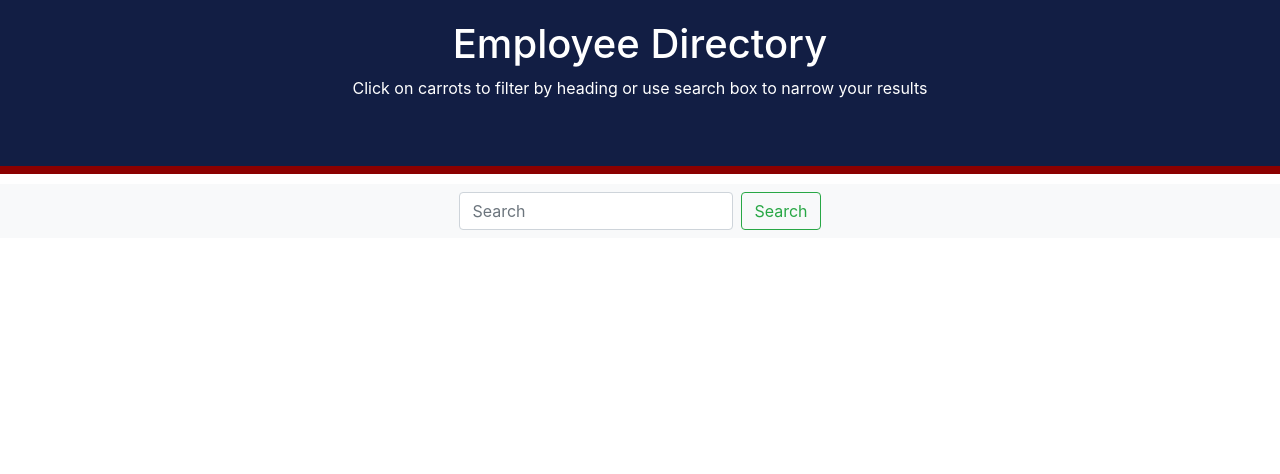
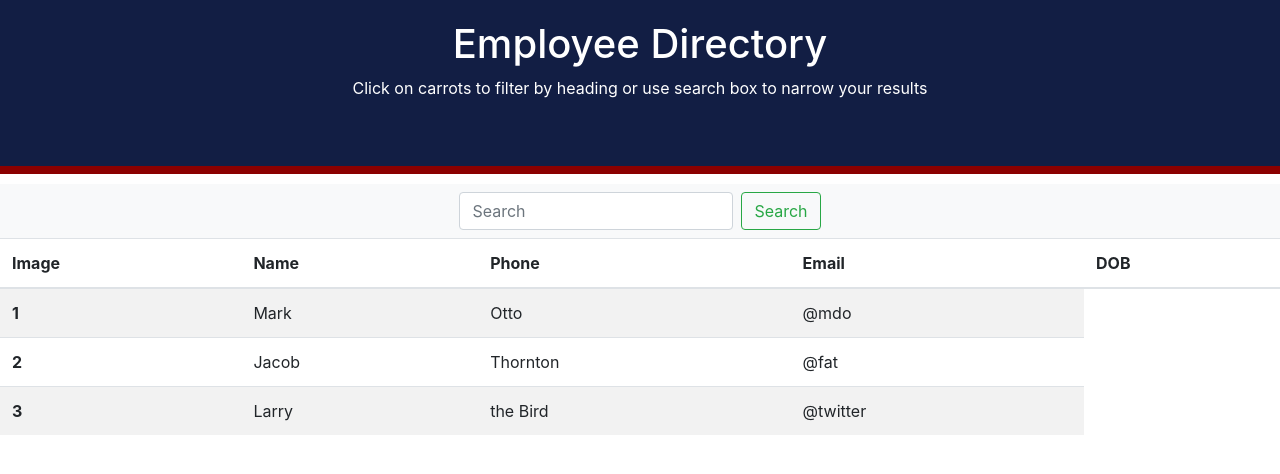
Before and after one commit to Edibozu/employee-directory, a React (Create React App) app: page / in a window 1280 px wide. Shown: the top 474 px of the page. Built offline with nearby package versions, Linux system fonts and the light colour scheme.

Commit message:
created table and added it to app with hardcoded values, for testing purposes

```diff
--- a/src/App.js
+++ b/src/App.js
@@ -1,12 +1,14 @@
 import React from "react";
 import Header from "./components/Header/Header";
 import Search from "./components/Search/Search";
+import Table from "./components/Table/Table"
 
 function App() {
   return (
     <div className="App">
       <Header />
       <Search />
+      <Table />
     </div>
   );
 }
--- /dev/null
+++ b/src/components/Table/Table.jsx
@@ -0,0 +1,41 @@
+import React from 'react';
+
+const Table = () => {
+    return (
+        <div className="table">
+            <table class="table table-striped">
+                <thead>
+                    <tr>
+                        <th scope="col">Image</th>
+                        <th scope="col">Name</th>
+                        <th scope="col">Phone</th>
+                        <th scope="col">Email</th>
+                        <th scope="col">DOB</th>
+                    </tr>
+                </thead>
+                <tbody>
+                    <tr>
+                        <th scope="row">1</th>
+                        <td>Mark</td>
+                        <td>Otto</td>
+                        <td>@mdo</td>
+                    </tr>
+                    <tr>
+                        <th scope="row">2</th>
+                        <td>Jacob</td>
+                        <td>Thornton</td>
+                        <td>@fat</td>
+                    </tr>
+                    <tr>
+                        <th scope="row">3</th>
+                        <td>Larry</td>
+                        <td>the Bird</td>
+                        <td>@twitter</td>
+                    </tr>
+                </tbody>
+            </table>
+        </div>
+    );
+};
+
+export default Table;
```
Also changed, not shown: src/components/Table/Table.css (added).
